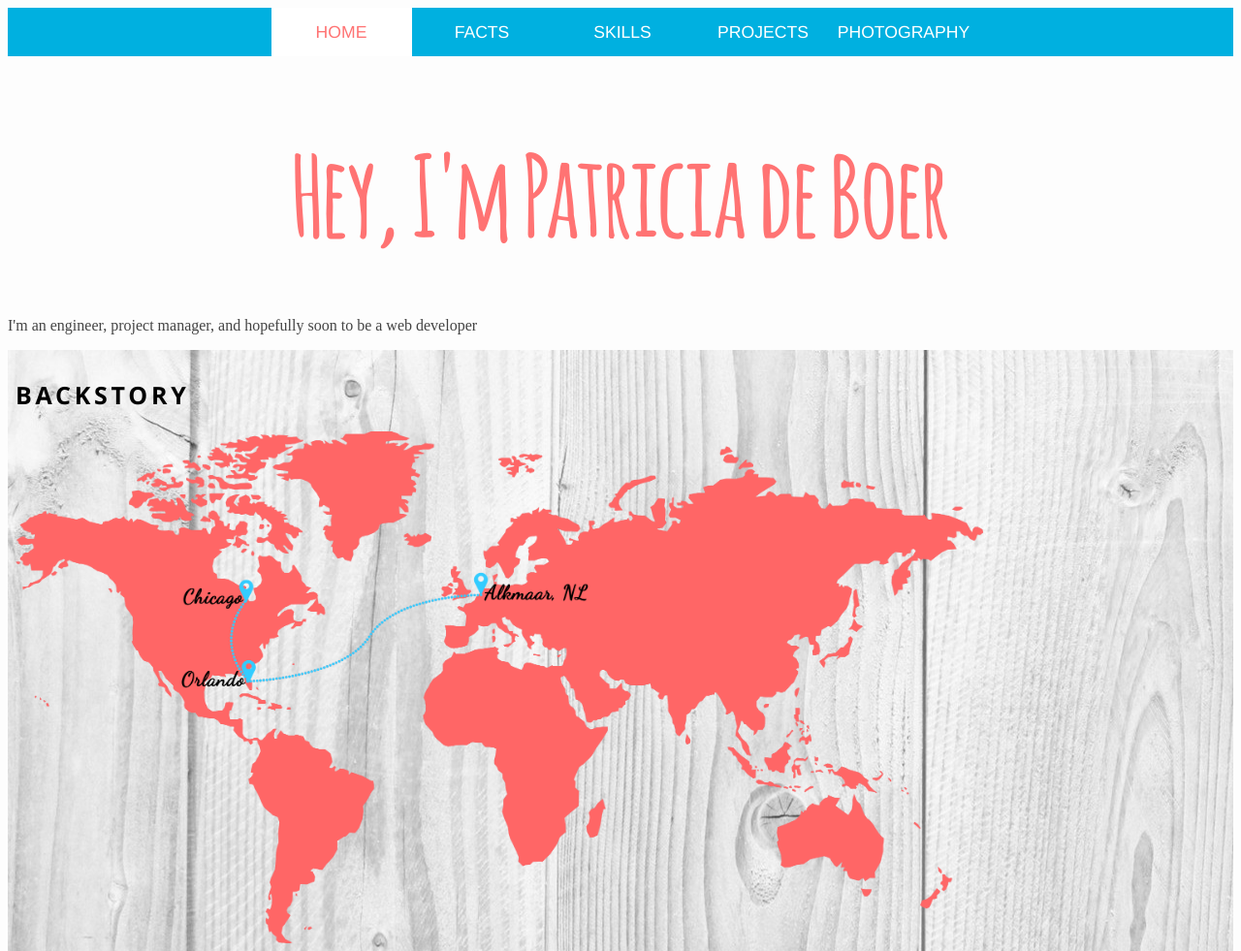
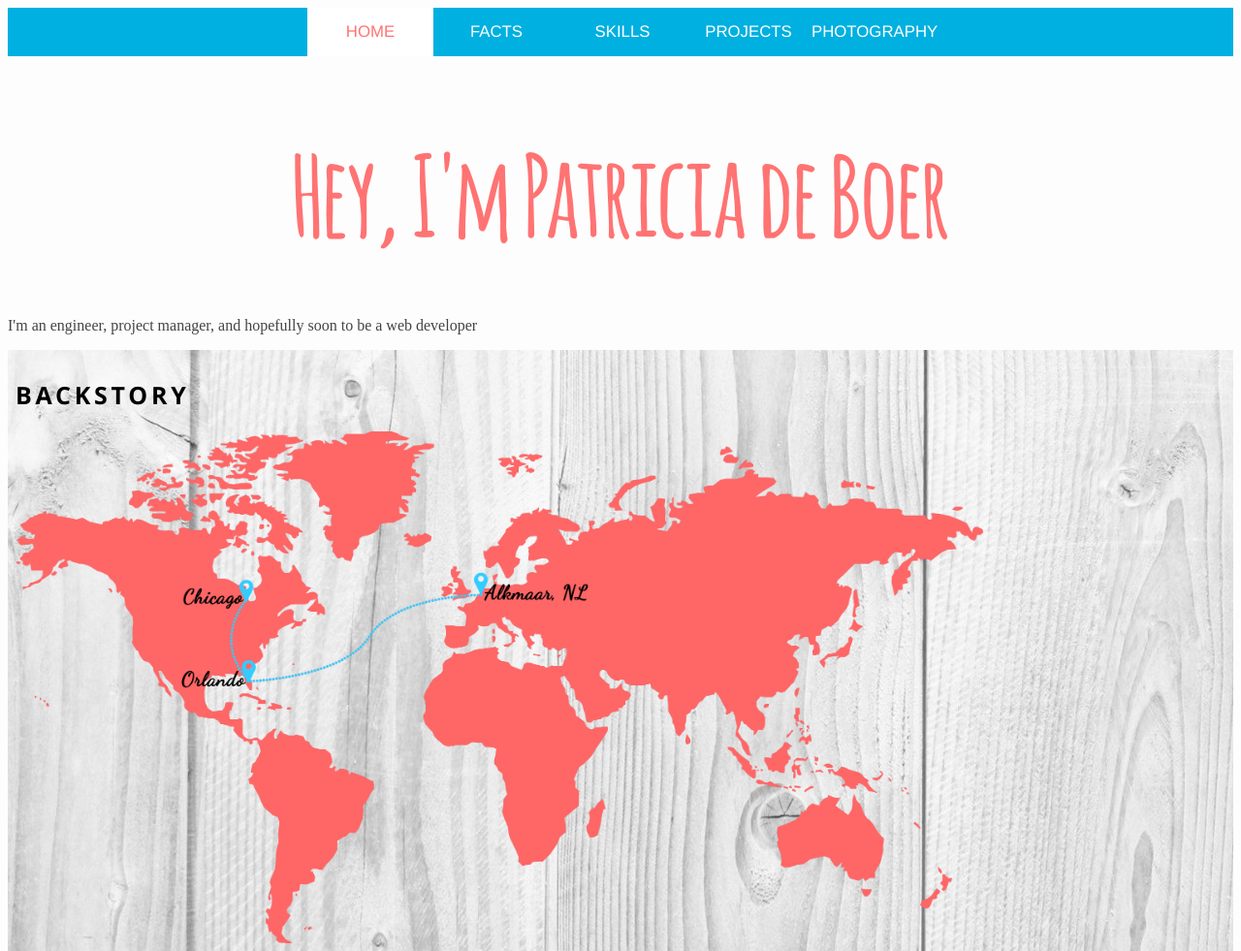
Before and after one commit to patriciadeboer/AboutMe, a website: page index.html in a window 1280 px wide. Shown: the top 981 px of the page at 97% size. Drawn offline with Linux system fonts and the light colour scheme.

Commit message:
nav edits

```diff
--- a/css/mystyle.css
+++ b/css/mystyle.css
@@ -39,16 +39,14 @@ nav ul{
 	text-align: center;
 	padding:0;
 	margin:0;
-  height: 50px;
   background-color:#00B0E0;
 }
 
 nav li{
-/*	display: inline-block;*/
-	font: 1.1em "Helvetica Neue", Helvetica, Arial, sans-serif;
+	font: 1.05em "Helvetica Neue", Helvetica, Arial, sans-serif;
 	line-height: 50px;
 	text-transform: uppercase;
-    border-bottom: 1px solid white;
+  border-bottom: 1px solid white;
 }
 
 nav a
@@ -71,13 +69,13 @@ nav ul li.active a
   color: #FF7373;
 }
 
-@media screen and (min-width: 725px) {
+@media screen and (min-width: 680px) {
   nav li {
-    width: 145px;
+    width: 130px;
     border-bottom: none;
     height: 50px;
     line-height: 50px;
-    font-size:1.1em;
+
   }
     nav li {
     display: inline-block;
@@ -85,6 +83,7 @@ nav ul li.active a
   }
 
 }
+
 /*---Background Dark--*/
 /*.containerdark{
   background: url(../images/greywood.jpg) ;
```
